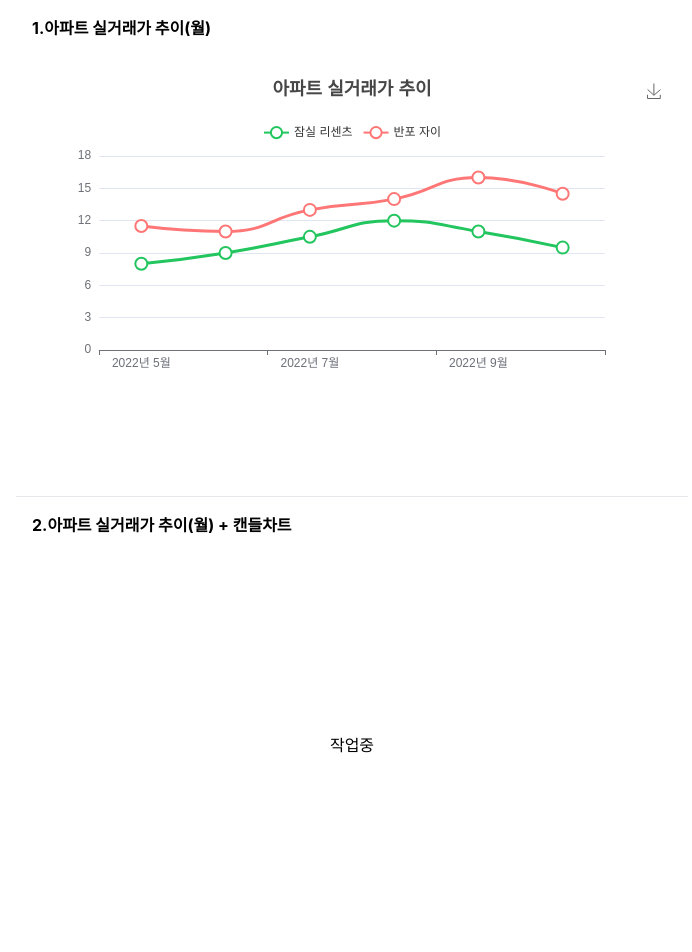
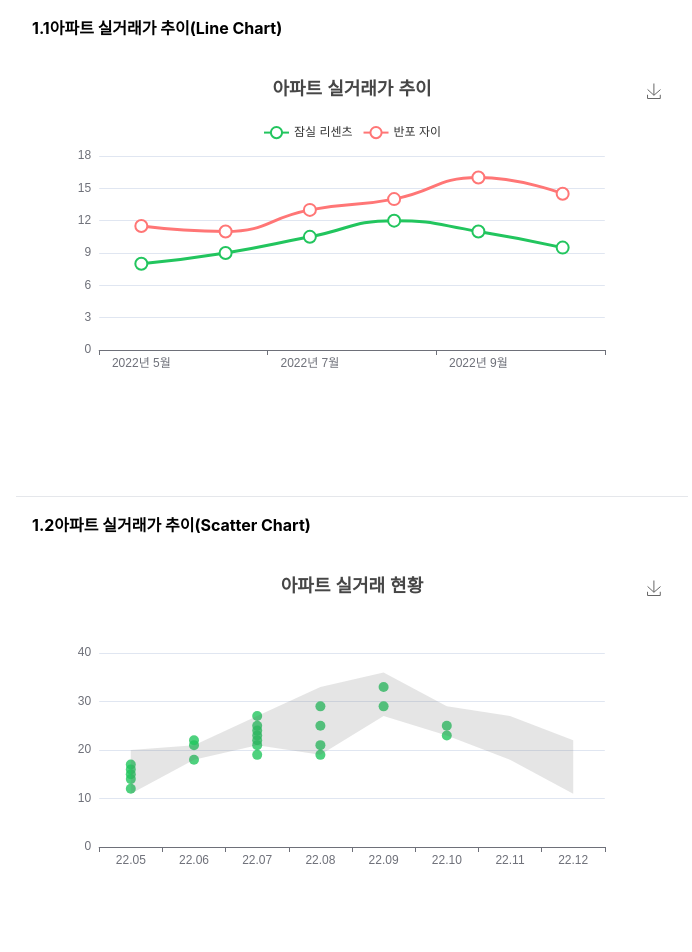
Before and after one commit to Eviljaw/team_kw, a Next.js app: page /echart in a window 1280 px wide. Shown: the top 952 px of the page, without its empty margins (288-980 px from the left). Built offline with nearby package versions, Linux system fonts and the light colour scheme.

Commit message:
add scatter chart

```diff
--- /dev/null
+++ b/pages/echart/geo.tsx
@@ -0,0 +1,19 @@
+import type { NextPage } from "next";
+import ReactEcharts from "echarts-for-react";
+
+const Echart: NextPage = () => {
+  return (
+    <div className="flex items-center justify-center">
+      <div className="flex w-full min-w-[400px] max-w-2xl flex-col items-center justify-center space-y-14 divide-y">
+        <div className="flex w-full flex-col items-center justify-center">
+          <span className="w-full p-4 text-left font-bold">
+            4.1 분석 지도 - 거래량 지도
+          </span>
+          <div className="flex h-96 w-full items-center justify-center p-5"></div>
+        </div>
+      </div>
+    </div>
+  );
+};
+
+export default Echart;
--- a/pages/echart/index.tsx
+++ b/pages/echart/index.tsx
@@ -7,7 +7,7 @@ const Echart: NextPage = () => {
       <div className="flex w-full min-w-[400px] max-w-2xl flex-col items-center justify-center space-y-14 divide-y">
         <div className="flex w-full flex-col items-center justify-center">
           <span className="w-full p-4 text-left font-bold">
-            1.아파트 실거래가 추이(월)
+            1.1아파트 실거래가 추이(Line Chart)
           </span>
           <div className="flex h-96 w-full items-center justify-center p-5">
             <ReactEcharts
@@ -81,7 +81,99 @@ const Echart: NextPage = () => {
         </div>
         <div className="flex w-full flex-col items-center justify-center">
           <span className="w-full p-4 text-left font-bold">
-            2.아파트 실거래가 추이(월) + 캔들차트
+            1.2아파트 실거래가 추이(Scatter Chart)
+          </span>
+          <div className="flex h-96 w-full items-center justify-center p-5">
+            <ReactEcharts
+              option={{
+                title: { text: "아파트 실거래 현황", left: "center" },
+                legend: {
+                  data: ["반포 자이"],
+                  padding: 50,
+                },
+                tooltip: {},
+                grid: { top: 80 },
+                xAxis: {
+                  type: "category",
+                  data: [
+                    "22.05",
+                    "22.06",
+                    "22.07",
+                    "22.08",
+                    "22.09",
+                    "22.10",
+                    "22.11",
+                    "22.12",
+                  ],
+                },
+                yAxis: {
+                  type: "value",
+                },
+                toolbox: {
+                  feature: {
+                    saveAsImage: {},
+                  },
+                },
+                series: [
+                  {
+                    data: [11, 18, 21, 19, 27, 23, 18, 11],
+                    type: "line",
+                    stack: "confidence-band",
+                    symbol: "none",
+                    lineStyle: {
+                      opacity: 0,
+                    },
+                  },
+                  {
+                    data: [9, 3, 6, 14, 9, 6, 9, 11],
+                    type: "line",
+                    stack: "confidence-band",
+                    symbol: "none",
+                    lineStyle: {
+                      opacity: 0,
+                    },
+                    areaStyle: {
+                      color: "rgba(111,111,111,0.25)",
+                    },
+                  },
+                  {
+                    data: [
+                      [0, 16],
+                      [0, 15],
+                      [0, 17],
+                      [0, 12],
+                      [0, 14],
+                      [1, 21],
+                      [1, 22],
+                      [1, 18],
+                      [2, 21],
+                      [2, 22],
+                      [2, 23],
+                      [2, 24],
+                      [2, 25],
+                      [2, 27],
+                      [2, 19],
+                      [3, 29],
+                      [3, 25],
+                      [3, 19],
+                      [3, 21],
+                      [4, 33],
+                      [4, 29],
+                      [5, 25],
+                      [5, 23],
+                    ],
+                    color: "rgb(34, 197, 94)",
+                    type: "scatter",
+                  },
+                ],
+              }}
+              style={{ width: "100%", height: "100%" }}
+            />
+          </div>
+        </div>
+        <div className="flex w-full flex-col items-center justify-center">
+          <span className="w-full p-4 text-left font-bold">
+            1.3아파트 실거래가 추이(Candlestick Chart)
           </span>
           <div className="flex h-96 w-full items-center justify-center p-5">
             <span>작업중</span>
@@ -89,7 +181,7 @@ const Echart: NextPage = () => {
         </div>
         <div className="flex w-full flex-col items-center justify-center">
           <span className="w-full p-4 text-left font-bold">
-            3.아파트 종합평가(레이더차트)
+            2.아파트 종합평가(Raider Chart)
           </span>
           <div className="flex h-96 w-full items-center justify-center p-5">
             <ReactEcharts
@@ -135,7 +227,7 @@ const Echart: NextPage = () => {
         </div>
         <div className="flex w-full flex-col items-center justify-center">
           <span className="w-full p-4 text-left font-bold">
-            4. 아파트 랭킹차트(거래량)
+            3. 아파트 거래량 랭킹(Bar Chart)
           </span>
           <div className="flex h-96 w-full items-center justify-center p-5">
             <ReactEcharts
@@ -182,31 +274,31 @@ const Echart: NextPage = () => {
         </div>
         <div className="flex w-full flex-col items-center justify-center">
           <span className="w-full p-4 text-left font-bold">
-            5.1 분석 지도 - 거래량 지도
+            4.1 분석 지도 - 거래량 지도
           </span>
           <div className="flex h-96 w-full items-center justify-center p-5"></div>
         </div>
         <div className="flex w-full flex-col items-center justify-center">
           <span className="w-full p-4 text-left font-bold">
-            5.2 분석 지도 - 미분양 지도
+            4.2 분석 지도 - 미분양 지도
           </span>
           <div className="flex h-96 w-full items-center justify-center p-5"></div>
         </div>
         <div className="flex w-full flex-col items-center justify-center">
           <span className="w-full p-4 text-left font-bold">
-            5.3 분석 지도 - 인구 지도(전출입)
+            4.3 분석 지도 - 인구 지도(전출입)
           </span>
           <div className="flex h-96 w-full items-center justify-center p-5"></div>
         </div>
         <div className="flex w-full flex-col items-center justify-center">
           <span className="w-full p-4 text-left font-bold">
-            5.4 분석 지도 - 가구 지도(연령 / 가구원 수)
+            4.4 분석 지도 - 가구 지도(연령 / 가구원 수)
           </span>
           <div className="flex h-96 w-full items-center justify-center p-5"></div>
         </div>
         <div className="flex w-full flex-col items-center justify-center">
           <span className="w-full p-4 text-left font-bold">
-            6.1 심리 지표 - 매수심리 (게이지)
+            5.1 심리 지표 - 매수심리 (게이지)
           </span>
           <div className="flex h-96 w-full items-center justify-center p-5">
             <ReactEcharts
```
